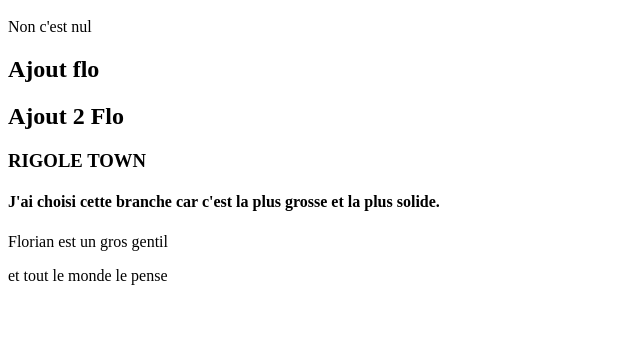
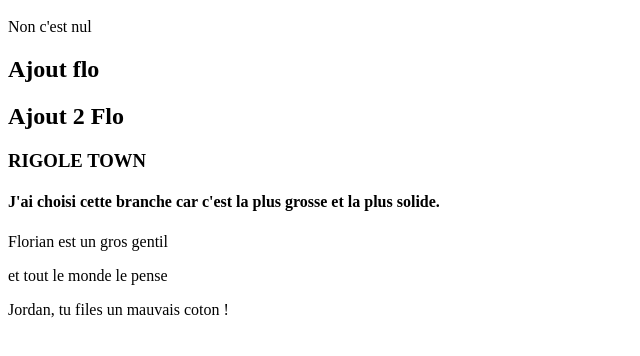
Before and after one commit to Abitben/GitHubExerciceTest, a plain HTML site: page index.html in a window 1280 px wide. Shown: the part 48-404 px from the top of the page, without its empty margins (0-640 px from the left). Drawn offline with Linux system fonts and the light colour scheme.

Commit message:
Add Jordan

```diff
--- a/index.html
+++ b/index.html
@@ -9,3 +9,4 @@
 
 <p>Florian est un gros gentil</p>
 <p>et tout le monde le pense</p>
+<p>Jordan, tu files un mauvais coton !</p>
```
